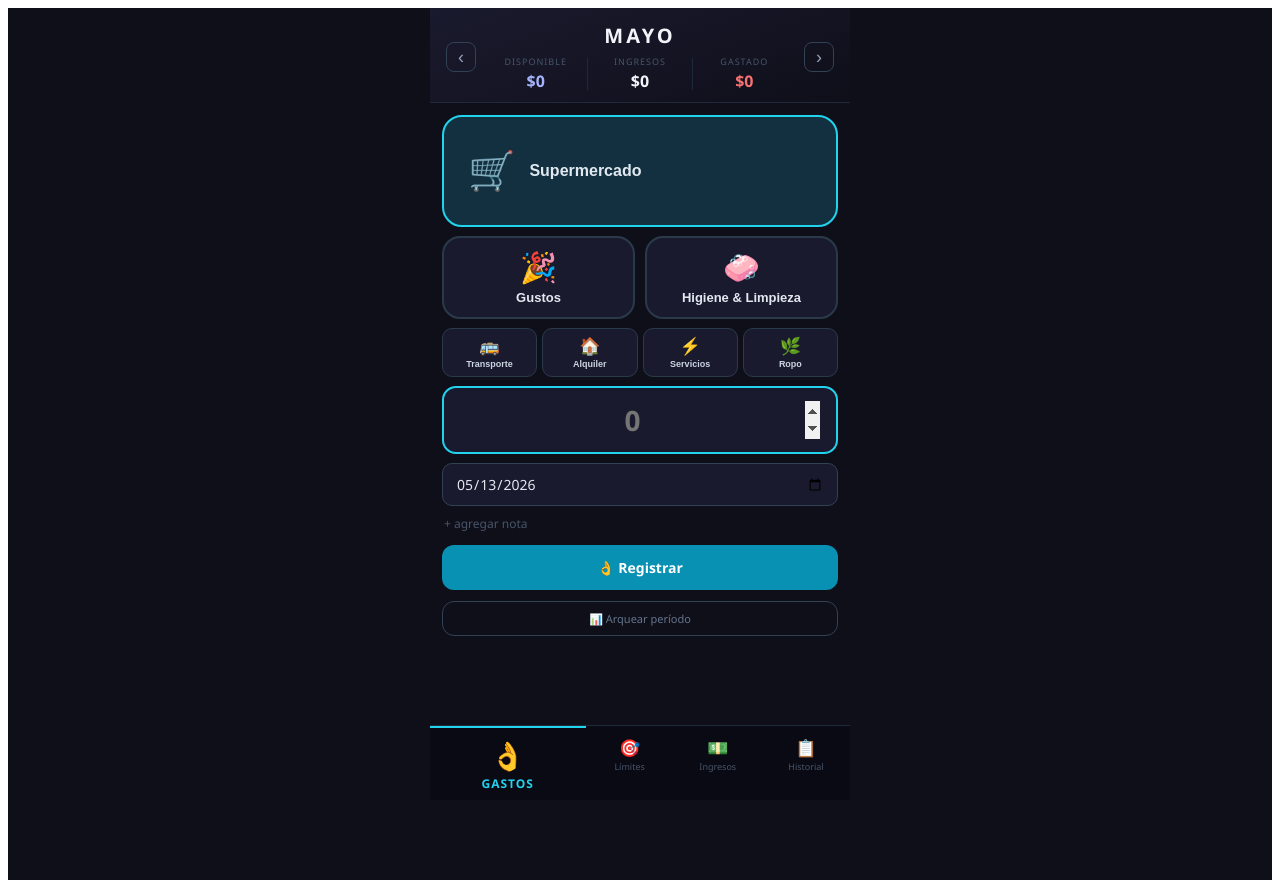
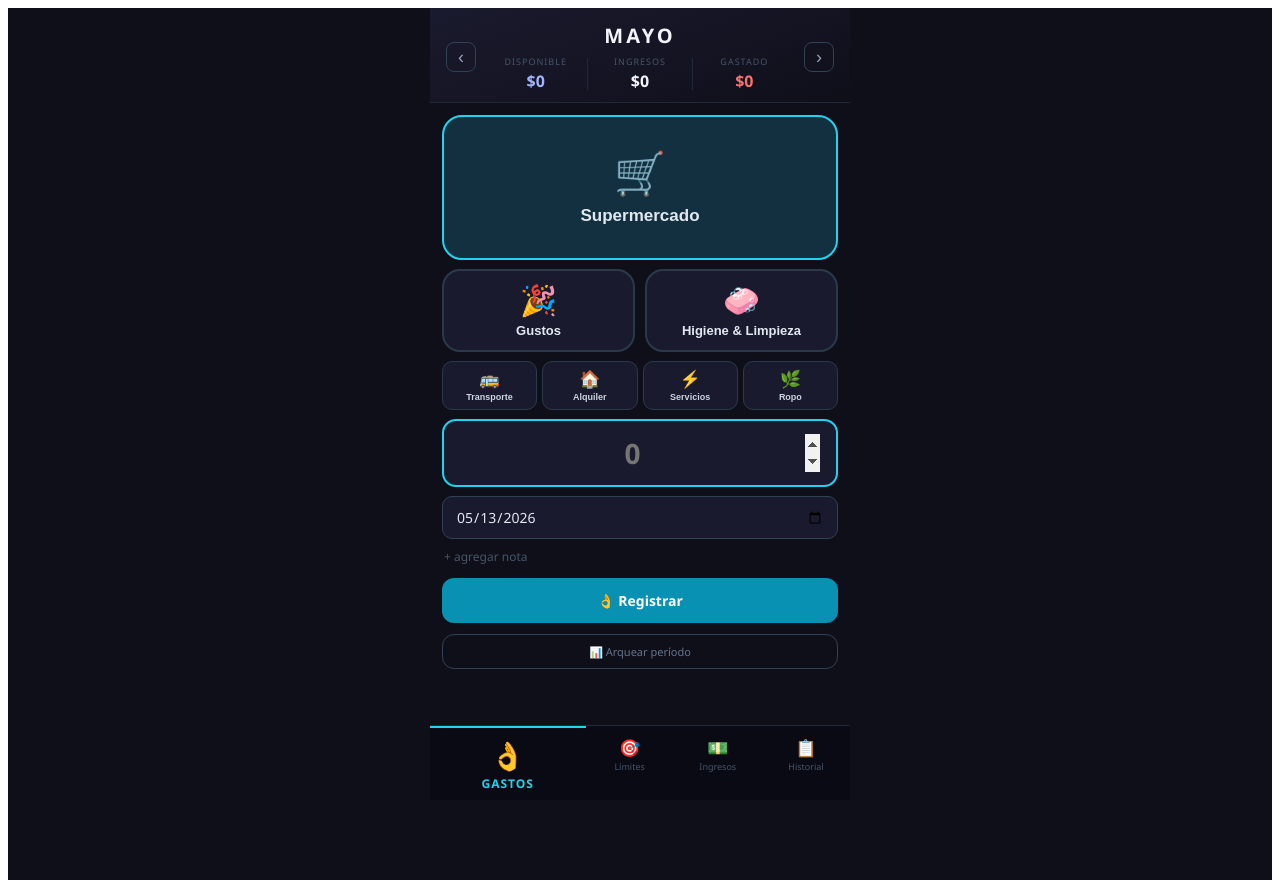
Before and after one commit to Alfrevn/mis-finanzas, a React (Vite) app: page / in a window 1280 px wide. Built offline with nearby package versions, Linux system fonts and the light colour scheme.

Commit message:
Update App.jsx

```diff
--- a/src/App.jsx
+++ b/src/App.jsx
@@ -91,6 +91,7 @@ export default function App() {
   const [form, setForm]         = useState({ amount:"", category:lastCat, note:"", date:toDateStr(), showNote:false });
   const [toast, setToast]       = useState(null);
   const [undoStack, setUndoStack] = useState([]);
+  const [flashCat, setFlashCat] = useState(null);
   const amountInputRef = useRef(null);
 
   const key = periodKey(period);
@@ -146,7 +147,10 @@ export default function App() {
     if (budget>0&&newSp<=budget)   showToast("✓ Dentro del límite 🎯","good");
     else if (budget>0&&newSp>budget) showToast("⚠️ Superaste el límite","warn");
     else                           showToast("Gasto registrado ✓","ok");
+    setFlashCat(form.category);
+    setTimeout(() => setFlashCat(null), 600);
     setForm(f=>({...f, amount:"", note:"", date:toDateStr(), showNote:false}));
+    setTimeout(() => { amountInputRef.current?.focus(); }, 80);
   }
 
   function deleteExpense(id) {
@@ -213,23 +217,19 @@ export default function App() {
 
     if (size==="xl") return (
       <button style={{
-        display:"flex", flexDirection:"row", alignItems:"center", justifyContent:"space-between",
+        display:"flex", flexDirection:"column", alignItems:"center", justifyContent:"center",
         padding:"32px 24px", borderRadius:20, border:"2px solid", cursor:"pointer",
         width:"100%", boxSizing:"border-box",
         borderColor: sel?"#22d3ee": over?"#f87171": ok?"#4ade80":"#2a3a4a",
         background:  sel?"#164e6388": over?"#3b091066": ok?"#14532d44":"#1a1a2e",
         transition:"all 0.15s",
       }} onClick={()=>selectCat(cat.id)}>
-        <div style={{display:"flex",alignItems:"center",gap:14}}>
-          <span style={{fontSize:38}}>{cat.icon}</span>
-          <div style={{textAlign:"left"}}>
-            <div style={{color:"#e2e8f0",fontSize:16,fontWeight:800}}>{cat.label}</div>
-            {budget>0&&<div style={{fontSize:12,fontWeight:700,color:over?"#f87171":ok?"#4ade80":"#94a3b8"}}>
-              ${spent.toLocaleString("es-AR")} / ${budget.toLocaleString("es-AR")}
-            </div>}
-          </div>
-        </div>
-        {v&&<span style={{fontSize:15,fontWeight:800,color:v.variance<=0?"#4ade80":"#f87171",background:v.variance<=0?"#14532d66":"#7f1d1d66",borderRadius:10,padding:"5px 14px"}}>
+        <span style={{fontSize:42}}>{cat.icon}</span>
+        <div style={{color:"#e2e8f0",fontSize:17,fontWeight:800,marginTop:8}}>{cat.label}</div>
+        {budget>0&&<div style={{fontSize:12,fontWeight:700,marginTop:3,color:over?"#f87171":ok?"#4ade80":"#94a3b8"}}>
+          ${spent.toLocaleString("es-AR")} / ${budget.toLocaleString("es-AR")}
+        </div>}
+        {v&&<span style={{fontSize:15,fontWeight:800,marginTop:6,color:v.variance<=0?"#4ade80":"#f87171",background:v.variance<=0?"#14532d66":"#7f1d1d66",borderRadius:10,padding:"5px 14px"}}>
           {v.variance<=0?`+${Math.abs(v.variance).toLocaleString("es-AR")}` : `-${v.variance.toLocaleString("es-AR")}`}
         </span>}
       </button>
```
